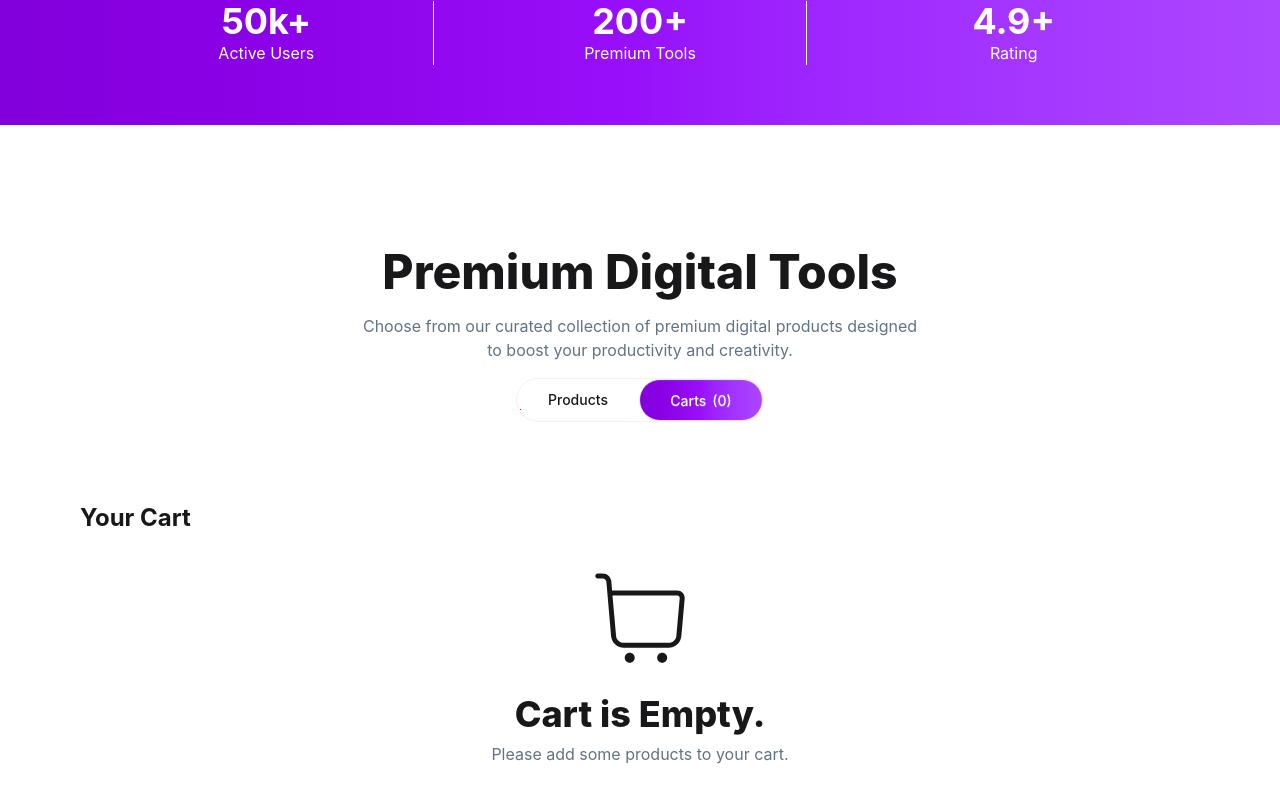
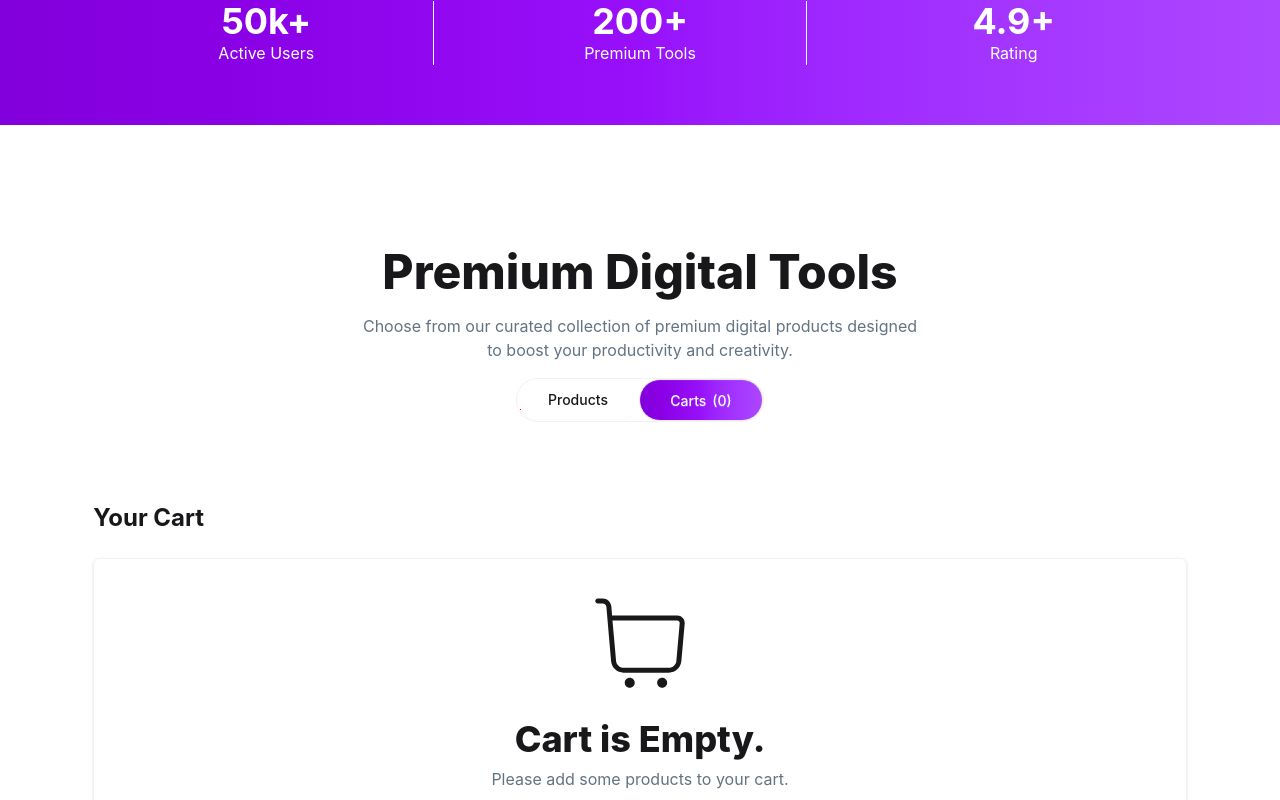
Before and after one commit to sadikur-sadik/B13-A6-DigiTools-Platform, a React (Vite) app: page / in a window 1280 px wide. Both pictures are taken after a click on the button "Products". Shown: the part 878-1678 px from the top of the page. Built offline with nearby package versions, Linux system fonts and the light colour scheme.

Commit message:
Simple updates and Toastify installed

```diff
--- a/package.json
+++ b/package.json
@@ -15,6 +15,7 @@
     "react": "^19.2.4",
     "react-dom": "^19.2.4",
     "react-icons": "^5.6.0",
+    "react-toastify": "^11.0.5",
     "tailwindcss": "^4.2.2"
   },
   "devDependencies": {
--- a/src/Subscriptions/SubscriptionsDetails/Details.jsx/All/EachCard/EachCard.jsx
+++ b/src/Subscriptions/SubscriptionsDetails/Details.jsx/All/EachCard/EachCard.jsx
@@ -10,7 +10,7 @@ const EachCard = ({ product,cart , setCart }) => {
     }
     // console.log(cart);
     return (
-        <div className='border border-[#f2f2f2FF] rounded-md p-6 space-y-4 flex flex-col relative'>
+        <div className='border border-[#f2f2f2FF] rounded-md md:p-6 p-3 shadow-sm space-y-4 flex flex-col relative'>
             <div className={`badge badge-soft
                 ${product.tagType === 'best-seller' ? 'badge-warning' :
                     product.tagType === 'popular' ? 'badge-info' :
--- a/src/Subscriptions/SubscriptionsDetails/Details.jsx/Cart/Cart.jsx
+++ b/src/Subscriptions/SubscriptionsDetails/Details.jsx/Cart/Cart.jsx
@@ -5,7 +5,7 @@ import EmptyCart from './EmptyCart/EmptyCart';
 const Cart = ({ cart, setCart }) => {
     return (
         <div className='p-10 lg:max-w-300 max-w-180 w-full mx-auto space-y-6'>
-            <h1 className='font-bold text-2xl'>Your Cart</h1>
+            <h1 className='font-bold text-2xl text-center sm:text-left'>Your Cart</h1>
 
             {cart.length === 0 ?
                 <EmptyCart></EmptyCart> :
--- a/src/Subscriptions/SubscriptionsDetails/Details.jsx/Cart/EmptyCart/EmptyCart.jsx
+++ b/src/Subscriptions/SubscriptionsDetails/Details.jsx/Cart/EmptyCart/EmptyCart.jsx
@@ -3,7 +3,7 @@ import { CiShoppingCart } from "react-icons/ci";
 
 const EmptyCart = () => {
     return (
-        <div className=' space-y-4'>
+        <div className=' space-y-4 border border-[#f2f2f2FF] rounded-md md:p-6 p-3 shadow-sm'>
             <CiShoppingCart className='md:w-30 md:h-30 w-20 h-20 mx-auto' />
 
             <div className='space-y-2 text-center w-auto mx-auto'>
--- a/src/Subscriptions/SubscriptionsDetails/SubscriptionsDetails.jsx
+++ b/src/Subscriptions/SubscriptionsDetails/SubscriptionsDetails.jsx
@@ -13,11 +13,11 @@ const SubscriptionsDetails = ({ digitoolsProductsPromise , toggle, cart , setCar
        {
         toggle ?
 
-         <div className='lg:max-w-300 max-w-180 w-full mx-auto border border-black rounded-md'>
+         <div className='lg:max-w-300 max-w-180 w-11/12 mx-auto  rounded-md'>
             <All digitoolsData={digitoolsData} cart={cart} setCart={setCart}></All>
         </div> :
 
-        <div>
+        <div className='lg:max-w-300 max-w-180  w-11/12 mx-auto  rounded-md'>
             <Cart cart={cart} setCart={setCart}></Cart>
         </div>
 
```
Also changed, not shown: 1 other file (tests, documents, lock files or other folders).
